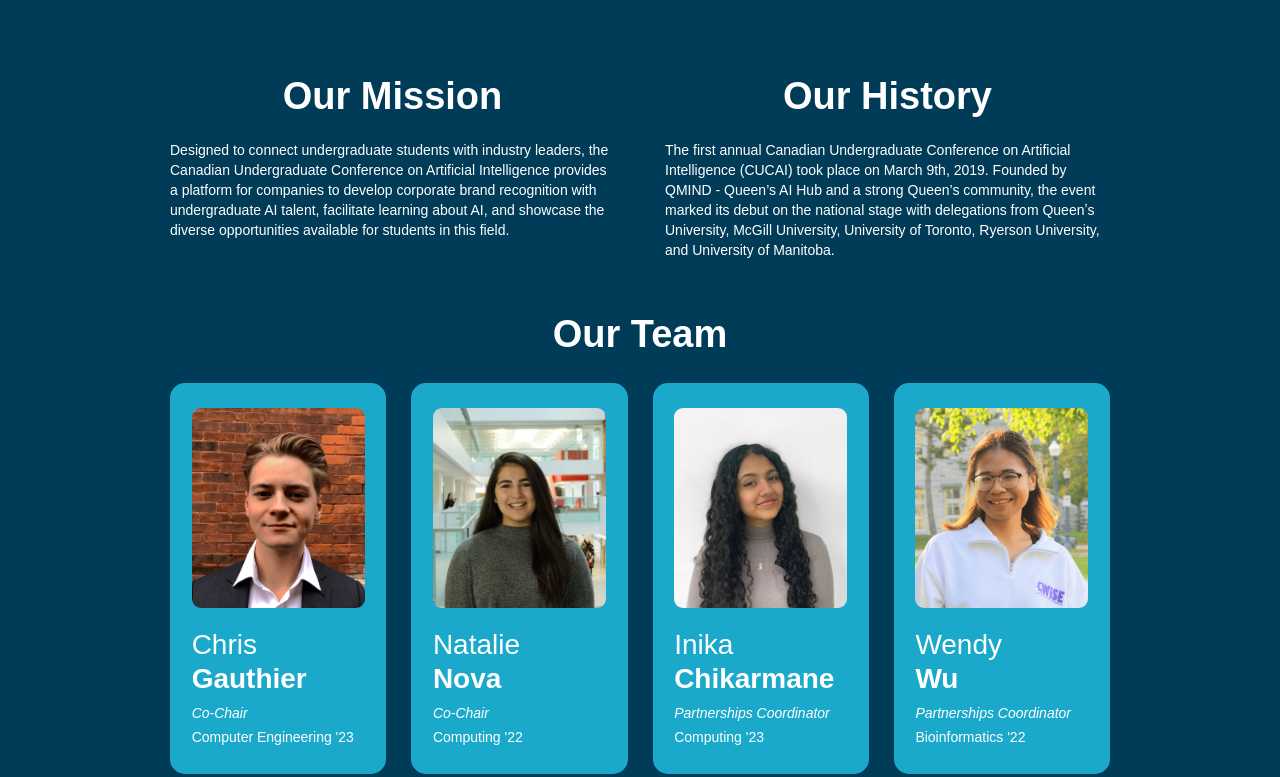
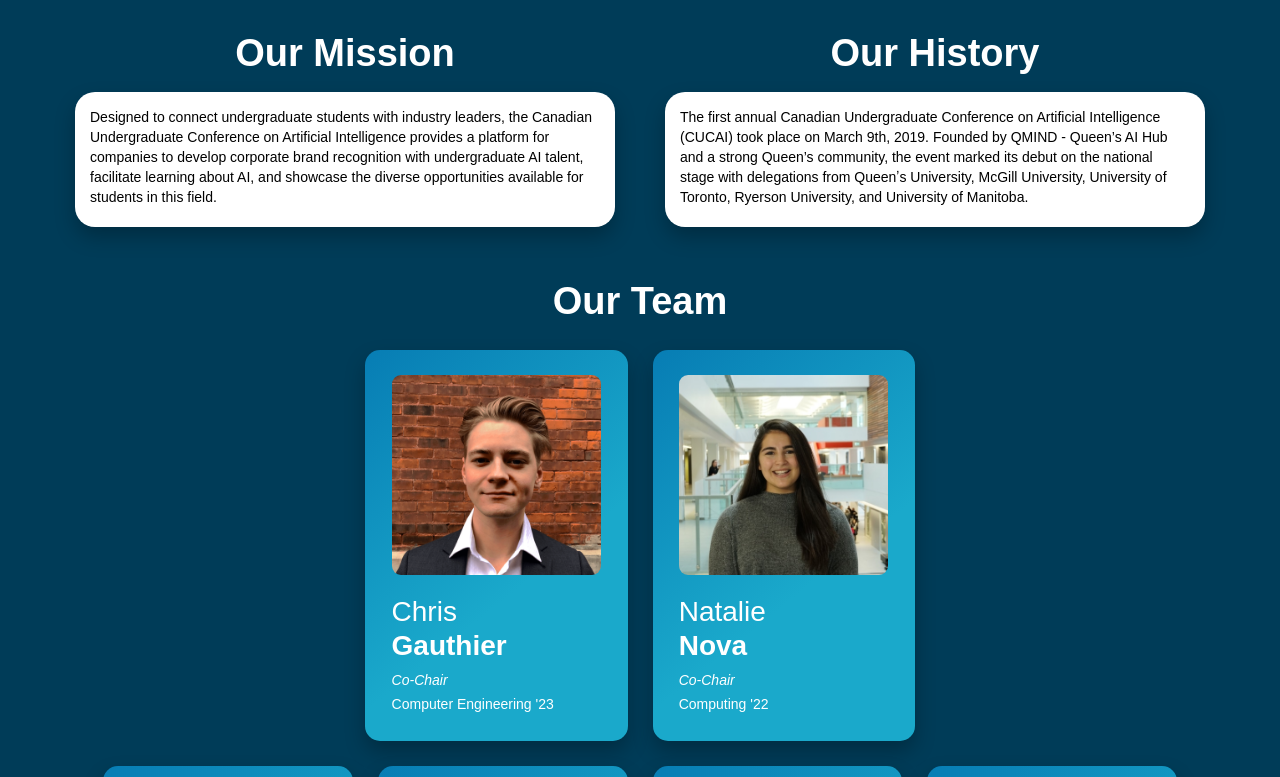
Before and after one commit to CUCAI-official/cucai-2022, a plain HTML site: page about.html in a window 1280 px wide. Shown: the part 596-1373 px from the top of the page. Drawn offline with nearby package versions, Linux system fonts and the light colour scheme; a script that the page names is missing.

Commit message:
Updated highlights and launched about

```diff
--- a/about.html
+++ b/about.html
@@ -1,5 +1,5 @@
 <!DOCTYPE html><!--  This site was created in Webflow. http://www.webflow.com  -->
-<!--  Last Published: Tue Mar 08 2022 18:11:46 GMT+0000 (Coordinated Universal Time)  -->
+<!--  Last Published: Wed Mar 09 2022 16:09:03 GMT+0000 (Coordinated Universal Time)  -->
 <html data-wf-page="61df4979560bbcdf7077f9c2" data-wf-site="61c2536d10e84e5d80aeaa0f">
 <head>
   <meta charset="utf-8">
@@ -22,7 +22,7 @@
   <div data-collapse="medium" data-animation="default" data-duration="400" data-doc-height="1" data-easing="ease" data-easing2="ease" role="banner" class="nav w-nav">
     <div class="nav-inner">
       <div class="nav-logo-wrap">
-        <a href="#" class="brand w-nav-brand"><img src="images/ai-only-light.svg" width="50" alt=""></a>
+        <a href="index.html" class="brand w-nav-brand"><img src="images/ai-only-light.svg" width="50" alt=""></a>
       </div>
       <div class="nav-menu-wrap">
         <nav role="navigation" class="nav-menu-2 w-nav-menu">
@@ -44,10 +44,10 @@
   </div>
   <div data-w-id="47ce4332-bd77-673e-ec71-b3b606312b6c" class="about-page wf-section">
     <div class="universal-container about-page w-container">
-      <div class="the-conference"><img src="images/factory.png" loading="lazy" width="293" id="w-node-a8b4bacf-2470-44c7-6f68-5acdf4ef070f-7077f9c2" srcset="images/factory-p-500.png 500w, images/factory-p-800.png 800w, images/factory.png 861w" sizes="(max-width: 479px) 27vw, (max-width: 767px) 28vw, (max-width: 991px) 219.0625px, 284.296875px" alt="">
+      <div class="the-conference"><img src="images/factory.png" loading="lazy" width="360" id="w-node-a8b4bacf-2470-44c7-6f68-5acdf4ef070f-7077f9c2" srcset="images/factory-p-500.png 500w, images/factory-p-800.png 800w, images/factory.png 861w" sizes="(max-width: 479px) 120.921875px, (max-width: 767px) 27vw, 28vw" alt="" class="image-10">
         <div>
           <h2 class="heading-2 about">The Conference</h2>
-          <div>
+          <div class="about-text-bg">
             <div class="text-block about">We are a 300+ guest conference attracting top talent from across Canada. Due to the circumstances surrounding COVID-19, the event will now take place online on March 6th &amp; 7th, 2021.<br></div>
             <div class="text-block about">CUCAI 2020 was a huge success, with a breadth of esteemed speakers including Geoffrey Hinton, and sponsors such as TD, RBC, Distributed Compute Labs, KPMG and Accenture. Students attended from McGill, U of T, Waterloo, McMaster, uOttawa, Western and more. Highlights from the conference include the industry showcase, design team showcase, incubator pitch competition, coffee chats with industry and the Women in STEM fireside chat. These events will all be converted to an online format, without impeding the quality of presentation and interaction. <br></div>
             <div class="text-block about">CUCAI 2022 aims to continue expanding our national reach by inviting more delegates from universities across Canada through our undergraduate AI group collaboration program. We wish to allow for more guests altogether, with a projected attendance of 700. We are attaining more esteemed sponsors and speakers than ever before. Major additions to CUCAI 2022 are the Undergraduate AI Group Showcase, the previously mentioned Student AI Group Collaboration Program and improving our bursary program to increase CUCAI’s accessibility.<br></div>
@@ -58,17 +58,21 @@
       <div class="our-mission-and-history">
         <div>
           <h2 class="heading-2 about">Our Mission<br></h2>
-          <div class="text-block about">Designed to connect undergraduate students with industry leaders, the Canadian Undergraduate Conference on Artificial Intelligence provides a platform for companies to develop corporate brand recognition with undergraduate AI talent, facilitate learning about AI, and showcase the diverse opportunities available for students in this field.<br></div>
+          <div class="about-text-bg">
+            <div class="text-block about">Designed to connect undergraduate students with industry leaders, the Canadian Undergraduate Conference on Artificial Intelligence provides a platform for companies to develop corporate brand recognition with undergraduate AI talent, facilitate learning about AI, and showcase the diverse opportunities available for students in this field.<br></div>
+          </div>
         </div>
         <div>
           <h2 class="heading-2 about">Our History<br></h2>
-          <div class="text-block about">The first annual Canadian Undergraduate Conference on Artificial Intelligence (CUCAI) took place on March 9th, 2019. Founded by QMIND - Queen’s AI Hub and a strong Queen’s community, the event marked its debut on the national stage with delegations from Queenʼs University, McGill University, University of Toronto, Ryerson University, and University of Manitoba. <br></div>
+          <div id="w-node-_6578667a-bc97-5d5b-1f55-fb7af1efe2e0-7077f9c2" class="about-text-bg">
+            <div class="text-block about">The first annual Canadian Undergraduate Conference on Artificial Intelligence (CUCAI) took place on March 9th, 2019. Founded by QMIND - Queen’s AI Hub and a strong Queen’s community, the event marked its debut on the national stage with delegations from Queenʼs University, McGill University, University of Toronto, Ryerson University, and University of Manitoba. <br></div>
+          </div>
         </div>
       </div>
       <div class="our-team">
         <h2 class="heading-2">Our Team</h2>
-        <div class="team-grid">
-          <div class="div-block-24"><img src="images/headshot-min.png" loading="lazy" alt="" sizes="(max-width: 479px) 73vw, (max-width: 767px) 36vw, (max-width: 991px) 180.8125px, 173px" srcset="images/headshot-min-p-500.png 500w, images/headshot-min-p-800.png 800w, images/headshot-min-p-1080.png 1080w, images/headshot-min.png 2320w" class="image-3">
+        <div class="team-grid co-chairs">
+          <div class="div-block-24"><img src="images/headshot-min.png" loading="lazy" alt="" sizes="(max-width: 479px) 58vw, (max-width: 767px) 26vw, 17vw, 211.859375px" srcset="images/headshot-min-p-500.png 500w, images/headshot-min-p-800.png 800w, images/headshot-min-p-1080.png 1080w, images/headshot-min.png 2320w" class="image-3">
             <div class="team-card-text about">
               <div class="div-block-23">
                 <h4 class="name-header cucai">Chris</h4>
@@ -78,7 +82,7 @@
               <h4 class="program">Computer Engineering &#x27;23</h4>
             </div>
           </div>
-          <div class="div-block-24"><img src="images/Natalie-min.JPG" loading="lazy" alt="" sizes="(max-width: 479px) 73vw, (max-width: 767px) 36vw, (max-width: 991px) 180.8125px, 173px" srcset="images/Natalie-min-p-800.jpeg 800w, images/Natalie-min-p-1600.jpeg 1600w, images/Natalie-min-p-2000.jpeg 2000w, images/Natalie-min-p-2600.jpeg 2600w, images/Natalie-min-p-3200.jpeg 3200w, images/Natalie-min.JPG 6000w" class="image-3">
+          <div class="div-block-24"><img src="images/Natalie-min.JPG" loading="lazy" alt="" sizes="(max-width: 767px) 160px, (max-width: 991px) 21vw, 17vw, 211.859375px" srcset="images/Natalie-min-p-800.jpeg 800w, images/Natalie-min-p-1600.jpeg 1600w, images/Natalie-min-p-2000.jpeg 2000w, images/Natalie-min-p-2600.jpeg 2600w, images/Natalie-min-p-3200.jpeg 3200w, images/Natalie-min.JPG 6000w" class="image-3">
             <div class="team-card-text about">
               <div class="div-block-23">
                 <h4 class="name-header cucai">Natalie</h4>
@@ -88,7 +92,9 @@
               <h4 class="program">Computing &#x27;22</h4>
             </div>
           </div>
-          <div class="div-block-24"><img src="images/Inika.JPG" loading="lazy" alt="" sizes="(max-width: 479px) 73vw, (max-width: 767px) 36vw, (max-width: 991px) 180.8125px, 173px" srcset="images/Inika-p-500.jpeg 500w, images/Inika-p-800.jpeg 800w, images/Inika-p-1080.jpeg 1080w, images/Inika-p-1600.jpeg 1600w, images/Inika.JPG 2635w" class="image-3">
+        </div>
+        <div class="team-grid">
+          <div class="div-block-24"><img src="images/Inika.JPG" loading="lazy" alt="" sizes="(max-width: 479px) 65vw, (max-width: 767px) 36vw, (max-width: 991px) 22vw, 16vw" srcset="images/Inika-p-500.jpeg 500w, images/Inika-p-800.jpeg 800w, images/Inika-p-1080.jpeg 1080w, images/Inika-p-1600.jpeg 1600w, images/Inika.JPG 2635w" class="image-3">
             <div class="team-card-text about">
               <div class="div-block-23">
                 <h4 class="name-header cucai">Inika</h4>
@@ -98,7 +104,7 @@
               <h4 class="program">Computing &#x27;23</h4>
             </div>
           </div>
-          <div class="div-block-24"><img src="images/Wendy-min.png" loading="lazy" alt="" sizes="(max-width: 479px) 73vw, (max-width: 767px) 36vw, (max-width: 991px) 180.8125px, 173px" srcset="images/Wendy-min-p-500.png 500w, images/Wendy-min-p-800.png 800w, images/Wendy-min-p-1080.png 1080w, images/Wendy-min.png 2075w" class="image-3">
+          <div class="div-block-24"><img src="images/Wendy-min.png" loading="lazy" alt="" sizes="(max-width: 479px) 65vw, (max-width: 767px) 34vw, (max-width: 991px) 22vw, 16vw" srcset="images/Wendy-min-p-500.png 500w, images/Wendy-min-p-800.png 800w, images/Wendy-min-p-1080.png 1080w, images/Wendy-min.png 2075w" class="image-3">
             <div class="team-card-text about">
               <div class="div-block-23">
                 <h4 class="name-header cucai">Wendy</h4>
@@ -138,7 +144,7 @@
               <h4 class="program">Computing &#x27;22</h4>
             </div>
           </div>
-          <div class="div-block-24"><img src="images/Alex.png" loading="lazy" alt="" sizes="(max-width: 479px) 73vw, (max-width: 767px) 36vw, (max-width: 991px) 180.8125px, 173px" srcset="images/Alex-p-500.png 500w, images/Alex.png 519w" class="image-3">
+          <div class="div-block-24"><img src="images/Alex.png" loading="lazy" alt="" sizes="(max-width: 479px) 65vw, (max-width: 767px) 34vw, (max-width: 991px) 22vw, 16vw" srcset="images/Alex-p-500.png 500w, images/Alex.png 519w" class="image-3">
             <div class="team-card-text about">
               <div class="div-block-23">
                 <h4 class="name-header cucai">Alex</h4>
@@ -148,7 +154,7 @@
               <h4 class="program">Computing &#x27;22</h4>
             </div>
           </div>
-          <div class="div-block-24"><img src="images/James.jpg" loading="lazy" alt="" sizes="(max-width: 479px) 73vw, (max-width: 767px) 36vw, (max-width: 991px) 180.8125px, 173px" srcset="images/James-p-500.jpeg 500w, images/James-p-800.jpeg 800w, images/James-p-1080.jpeg 1080w, images/James-p-1600.jpeg 1600w, images/James-p-2000.jpeg 2000w, images/James.jpg 2006w" class="image-3">
+          <div class="div-block-24"><img src="images/James.jpg" loading="lazy" alt="" sizes="(max-width: 479px) 65vw, (max-width: 767px) 36vw, (max-width: 991px) 22vw, 16vw" srcset="images/James-p-500.jpeg 500w, images/James-p-800.jpeg 800w, images/James-p-1080.jpeg 1080w, images/James-p-1600.jpeg 1600w, images/James-p-2000.jpeg 2000w, images/James.jpg 2006w" class="image-3">
             <div class="team-card-text about">
               <div class="div-block-23">
                 <h4 class="name-header cucai">James</h4>
@@ -158,7 +164,7 @@
               <h4 class="program">Mathematics and Engineering &#x27;22</h4>
             </div>
           </div>
-          <div class="div-block-24"><img src="images/Brock-min.JPG" loading="lazy" alt="" sizes="(max-width: 479px) 73vw, (max-width: 767px) 36vw, (max-width: 991px) 180.8125px, 173px" srcset="images/Brock-min-p-800.jpeg 800w, images/Brock-min-p-1600.jpeg 1600w, images/Brock-min-p-2000.jpeg 2000w, images/Brock-min-p-2600.jpeg 2600w, images/Brock-min-p-3200.jpeg 3200w, images/Brock-min.JPG 6000w" class="image-3">
+          <div class="div-block-24"><img src="images/Brock-min.JPG" loading="lazy" alt="" sizes="(max-width: 479px) 65vw, (max-width: 767px) 34vw, (max-width: 991px) 22vw, 16vw" srcset="images/Brock-min-p-800.jpeg 800w, images/Brock-min-p-1600.jpeg 1600w, images/Brock-min-p-2000.jpeg 2000w, images/Brock-min-p-2600.jpeg 2600w, images/Brock-min-p-3200.jpeg 3200w, images/Brock-min.JPG 6000w" class="image-3">
             <div class="team-card-text about">
               <div class="div-block-23">
                 <h4 class="name-header cucai">Brock</h4>
--- a/css/cucai-2-0.webflow.css
+++ b/css/cucai-2-0.webflow.css
@@ -585,8 +585,9 @@ a {
 }
 
 .text-block.about {
-  margin-top: 20px;
-  padding-bottom: 0px;
+  margin-top: 0px;
+  padding-bottom: 5px;
+  color: #000;
 }
 
 .card-grid {
@@ -681,7 +682,10 @@ a {
 }
 
 .universal-container.about-page {
-  padding-top: 120px;
+  max-width: 1200px;
+  padding-top: 140px;
+  padding-right: 35px;
+  padding-left: 35px;
 }
 
 .faq {
@@ -1181,7 +1185,7 @@ a {
 .our-mission-and-history {
   display: -ms-grid;
   display: grid;
-  margin-top: 50px;
+  margin-top: 20px;
   padding-top: 0px;
   grid-auto-columns: 1fr;
   grid-column-gap: 50px;
@@ -1193,8 +1197,20 @@ a {
 }
 
 .our-team {
+  display: block;
+  max-width: 95%;
   margin-top: 50px;
+  margin-right: auto;
+  margin-left: auto;
   padding-top: 0px;
+  -webkit-justify-content: space-around;
+  -ms-flex-pack: distribute;
+  justify-content: space-around;
+  -webkit-box-align: start;
+  -webkit-align-items: flex-start;
+  -ms-flex-align: start;
+  align-items: flex-start;
+  text-align: left;
 }
 
 .team-grid {
@@ -1206,8 +1222,27 @@ a {
   grid-row-gap: 25px;
   -ms-grid-columns: 1fr 1fr 1fr 1fr;
   grid-template-columns: 1fr 1fr 1fr 1fr;
-  -ms-grid-rows: auto auto auto;
-  grid-template-rows: auto auto auto;
+  -ms-grid-rows: auto auto;
+  grid-template-rows: auto auto;
+}
+
+.team-grid.co-chairs {
+  -webkit-box-pack: center;
+  -webkit-justify-content: center;
+  -ms-flex-pack: center;
+  justify-content: center;
+  justify-items: stretch;
+  -webkit-box-align: stretch;
+  -webkit-align-items: stretch;
+  -ms-flex-align: stretch;
+  align-items: stretch;
+  -webkit-align-content: center;
+  -ms-flex-line-pack: center;
+  align-content: center;
+  -ms-grid-columns: 0.25fr minmax(200px, 0.25fr);
+  grid-template-columns: 0.25fr minmax(200px, 0.25fr);
+  -ms-grid-rows: auto;
+  grid-template-rows: auto;
 }
 
 .div-block-24 {
@@ -1229,6 +1264,8 @@ a {
   align-items: flex-start;
   border-radius: 15px;
   background-color: #1aa9cb;
+  background-image: linear-gradient(141deg, #077db4, #1aa9cb 60%);
+  box-shadow: 0 10px 20px 0 rgba(0, 0, 0, 0.25);
 }
 
 .image-3 {
@@ -1604,6 +1641,18 @@ a {
   margin-top: -112px;
 }
 
+.about-text-bg {
+  padding: 15px;
+  border-radius: 20px;
+  background-color: #fff;
+  box-shadow: 0 10px 20px 0 rgba(0, 0, 0, 0.25);
+  color: #000;
+}
+
+.image-10 {
+  padding-top: 40px;
+}
+
 @media screen and (max-width: 991px) {
   h2 {
     font-size: 34px;
@@ -2266,6 +2315,19 @@ a {
   grid-row-end: span 1;
   -ms-grid-row-align: center;
   align-self: center;
+  -ms-grid-column-align: center;
+  justify-self: center;
+}
+
+#w-node-_6578667a-bc97-5d5b-1f55-fb7af1efe2e0-7077f9c2 {
+  -ms-grid-column: span 1;
+  grid-column-start: span 1;
+  -ms-grid-column-span: 1;
+  grid-column-end: span 1;
+  -ms-grid-row: span 1;
+  grid-row-start: span 1;
+  -ms-grid-row-span: 1;
+  grid-row-end: span 1;
 }
 
 @media screen and (max-width: 991px) {
```
Also changed, not shown: index.html (+7 -7 lines), images/Group-230.png, images/Group-237-p-500.png, images/Group-237.png, images/Group-239-p-500.png, images/Group-239.png, images/favicon.png, images/webclip.png, 1 other file.
